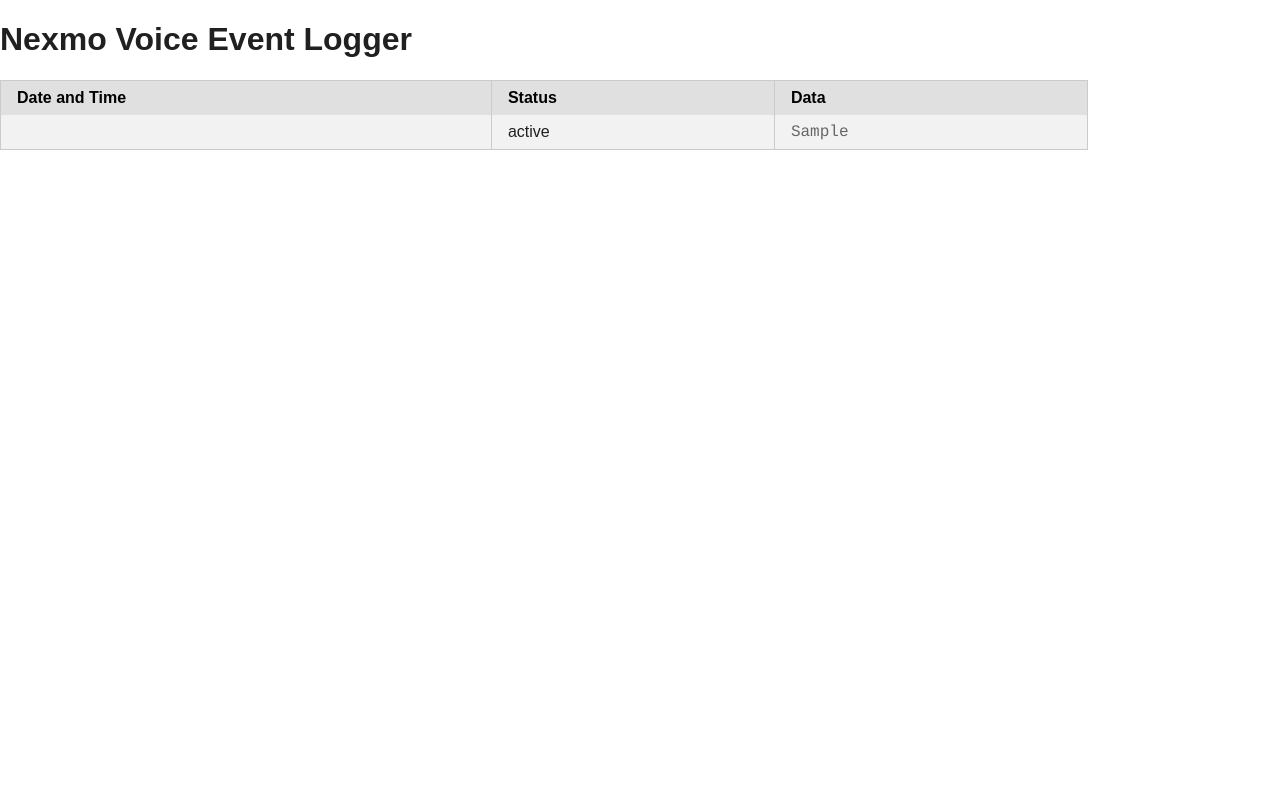
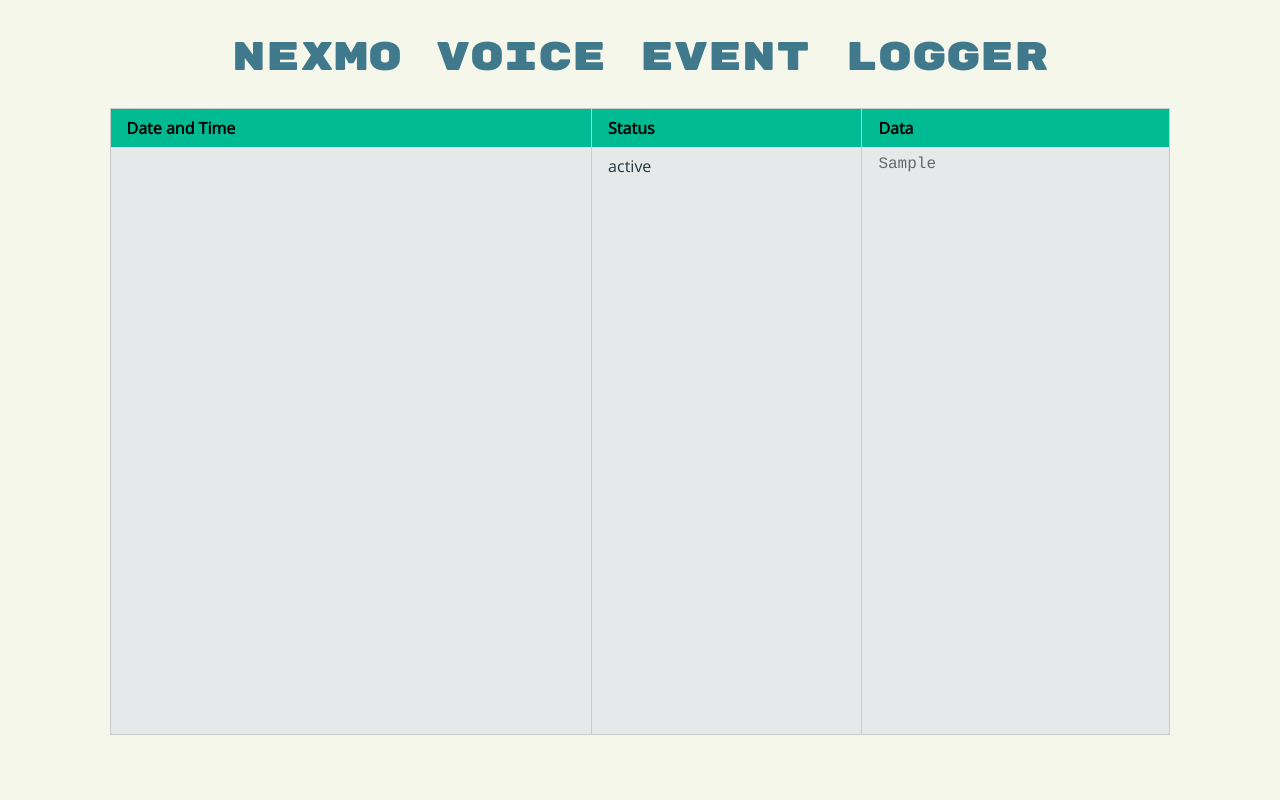
Before and after one commit to Nexmo/voice-event-logger, a PHP site: template templates/view.html in a window 1280 px wide. Run offline with PHP 8.4, Linux system fonts and the light colour scheme; the template is opened without the code that fills it: most values are stand-ins (such as "Sample title", 1, 10 or a date in 2020); data that the repository does not hold is empty; some libraries are stand-ins or nearby versions.

Commit message:
Added some styling

```diff
--- a/public/style.css
+++ b/public/style.css
@@ -1,16 +1,42 @@
 body {
-  color: #202020
+  background-color: #F6F7EB;
+  color: #1F363D;
+  padding: .5em 1em;
+  font-family: "Open Sans", sans-serif;
+}
+
+h1 {
+  color: #40798C;
+  text-align: center;
+  font-family: "Rubik Mono One", sans-serif;
+  font-weight: normal;
+  font-size: 2.5em;
 }
 
 table {
-  width: 85%
+  width: 85%;
+  height: 80%;
+  margin: 0 auto 1em;
+  position: relative;
+}
+
+tr:nth-child(odd) {
+  background-color: #e6e9e9;
+}
+
+th {
+  background-color: #00BA94;
+  position: sticky;
+  top: 0;
+  font-weight: bold;
 }
 
 td {
-  border-bottom:1px solid #cbcbcb !important
+  border-bottom:1px solid #cbcbcb !important;
+  vertical-align: top;
 }
 
 td.fields {
   font-family: inconsolata, courier, monospace;
-  color: #666666
+  color: #666666;
 }
--- a/templates/view.html
+++ b/templates/view.html
@@ -1,6 +1,7 @@
 <html>
   <head>
     <title>Log Events</title>
+    <link href="https://fonts.googleapis.com/css?family=Open+Sans|Rubik+Mono+One&display=swap" rel="stylesheet">
     <link rel="stylesheet" href="https://unpkg.com/purecss@1.0.0/build/pure-min.css" integrity="sha384-nn4HPE8lTHyVtfCBi5yW9d20FjT8BJwUXyWZT9InLYax14RDjBj46LmSztkmNP9w" crossorigin="anonymous">
     <link rel="stylesheet" href="/style.css">
   </head>
@@ -8,7 +9,7 @@
     <h1>Nexmo Voice Event Logger</h1>
 
      <table
-       class="pure-table pure-table-striped">
+       class="pure-table">
        <thead>
           <tr>
             <th>Date and Time</th>
```
